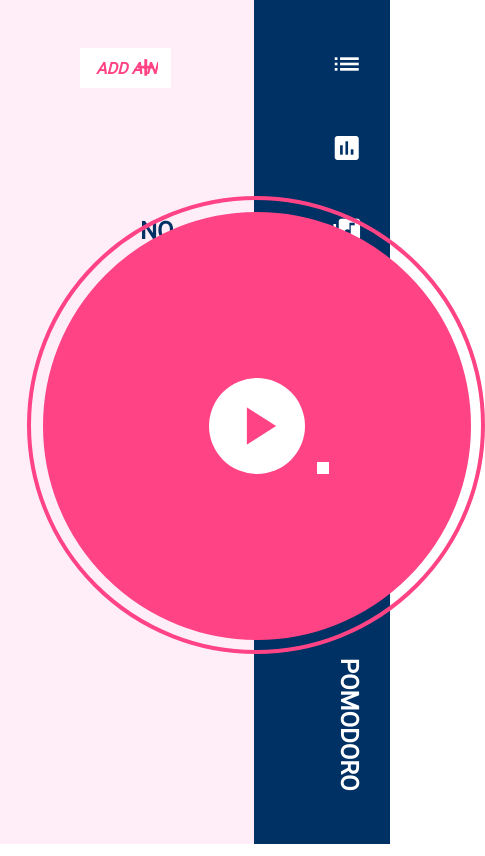
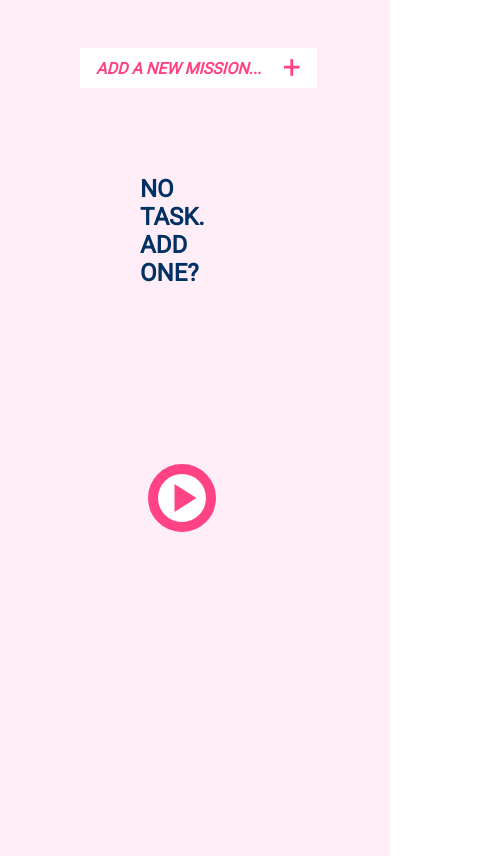
Before and after one commit to wowsushi/pomodoro, a React (Create React App) app: page / in a window 390 px wide. Shown: the whole page, 485 px wide, since content can reach past the window. Built offline with nearby package versions, Linux system fonts and the light colour scheme.

Commit message:
Adjust RWD layout

```diff
--- a/src/App.css
+++ b/src/App.css
@@ -261,3 +261,85 @@ button, input {
   height: .75rem;
   background-color: white;
 }
+
+@media screen and (max-width: 1200px) {
+  .activity-task div {
+    font-size: 14vw;
+    font-weight: 600;
+  }
+
+  .clock {
+    left: calc(65% - 105px);
+    top: calc(50vh - 105px);
+    width: 210px;
+    height: 210px;
+  }
+
+  .clock::before {
+    top: -13PX;
+    left: -13px;
+    width: 230px;
+    height: 230px;
+    border: 3px solid #FF4384;
+  }
+
+
+
+}
+
+@media screen and (max-width: 800px) {
+  .container {
+    display: flex;
+    flex-flow: column nowrap;
+    height: 100vh;
+  }
+
+  .main-panel {
+    grid-template-rows: 15vh 50vh 25vh;
+  }
+
+  .add-task {
+    width: 80%
+  }
+
+  .tasks-group {
+    width: 100%;
+  }
+
+  .activity-task div {
+    font-weight: 600;
+    margin: 2rem;
+  }
+
+
+  .sub-panel {
+    display: none;
+  }
+
+  .clock {
+    top: 55%;
+    width: 60px;
+    height: 60px;
+  }
+
+  .clock-btn {
+    width: 3rem;
+    height: 3rem;
+    top: calc(50% - 1.5rem);
+    left: calc(50% - 1.5rem);
+  }
+
+  .clock::before {
+    display: none;
+  }
+
+  .clock-btn::after  {
+    display: none;
+  }
+
+  .clock-btn i {
+    height: 3rem;
+    font-size: 3rem;
+  }
+
+}
--- a/src/components/TaskGroup.js
+++ b/src/components/TaskGroup.js
@@ -6,12 +6,12 @@ class TaskGroup extends React.Component {
     let list = []
     let showMore = ''
 
-    if (taskList.length > 3) {
-      taskList = taskList.slice(0, 3)
+    if (taskList.length > 4 ) {
+      taskList = taskList.slice(1, 5)
       showMore = <a href="/">more</a>
     }
 
-    for (let i=0; i<taskList.length; i++) {
+    for (let i=1; i<taskList.length; i++) {
      list.push(
         <li key={taskList[i].id}>{taskList[i].task}
           <i class="material-icons">play_circle_outline</i>
```
Also changed, not shown: 1 other file (tests, documents, lock files or other folders).
